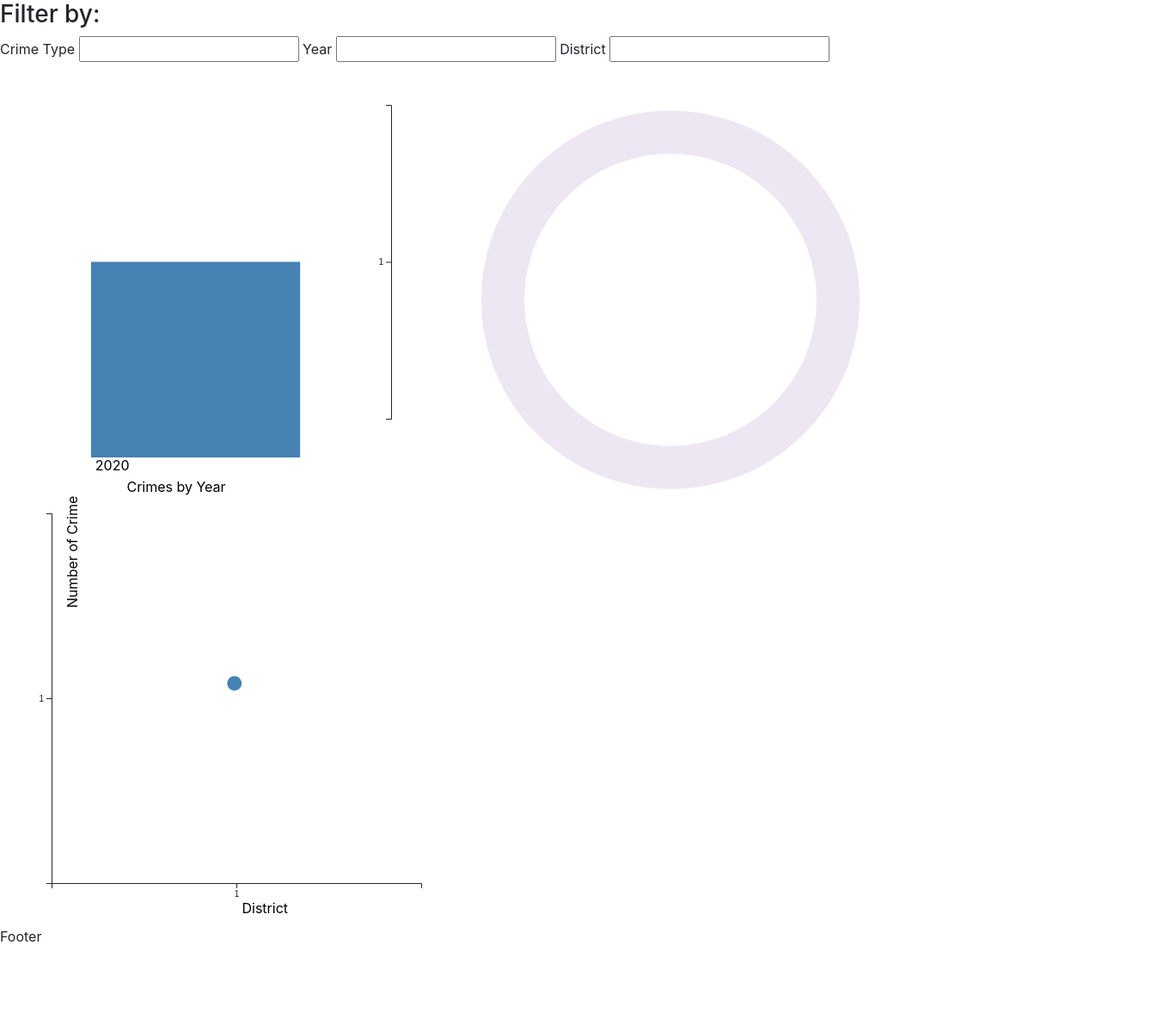
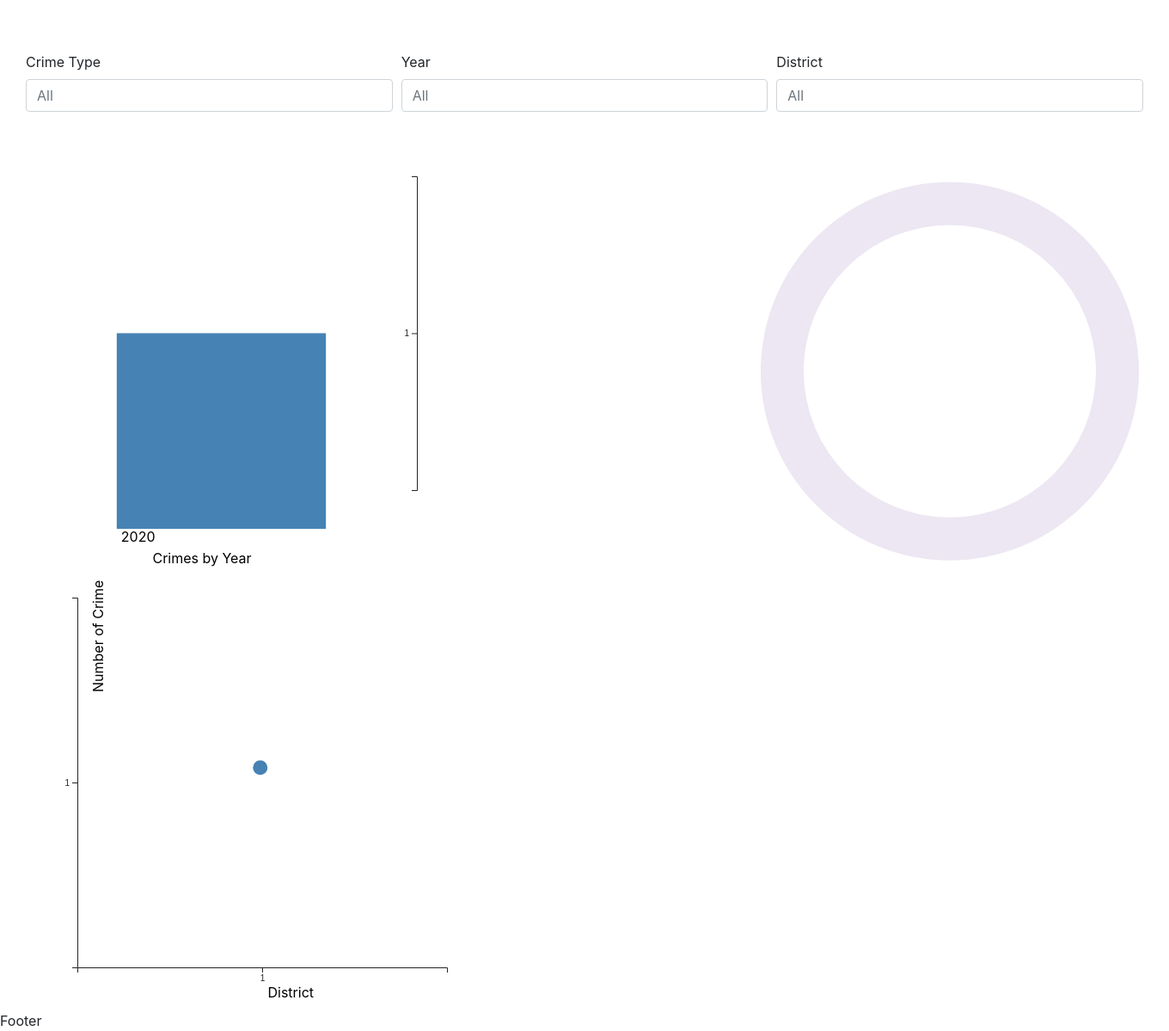
Before and after one commit to marc-wilson/crime-app, a Flask app: page /index in a window 1360 px wide. Shown: the part 87-1286 px from the top of the page at 86% size. Before the commit the page ends 1188 px from the top, so only its background shows below. Run offline with Flask 2, Linux system fonts and the light colour scheme; tables that the repository leaves empty hold one stand-in row (Sample ...); style sheets or scripts are compiled from the project's sources; some libraries are stand-ins or nearby versions.

Commit message:
cleaned up index layout

```diff
--- /dev/null
+++ b/static/styles/index.css
@@ -0,0 +1,20 @@
+#indexPage {
+  padding: 0 30px;
+  margin: auto; }
+  #indexPage #welcome {
+    padding: 15px 0;
+    text-align: center; }
+  #indexPage #filtersContainer {
+    padding: 30px 0; }
+    #indexPage #filtersContainer #inputs {
+      display: grid;
+      grid-template-columns: repeat(3, 1fr);
+      grid-gap: 10px; }
+  #indexPage #charts {
+    display: grid;
+    grid-template-columns: repeat(3, 1fr);
+    grid-gap: 15px; }
+    #indexPage #charts #barChart {
+      grid-column: 1 / 3; }
+
+/*# sourceMappingURL=index.css.map */
--- a/templates/index.html
+++ b/templates/index.html
@@ -1,42 +1,53 @@
 {% extends "layout.html" %}
 {% block content %}
-
-    <body>
-    {%  if session_username is defined %}
+    <link rel="stylesheet" href="../static/styles/index.css"/>
+    <section id="indexPage">
+        <div id="welcome">
+            {% if session_username is defined %}
                 <h1>Welcome, {{ session_username }}</h1>
             {% endif %}
-
-    <h3>Filter by:</h3>
-
+        </div>
+        <section id="filtersContainer">
+            <div id="inputs">
+                <div class="input-container">
                     <label for="typeFilter">Crime Type</label>
-    <input list="typeFilterOptions" id="typeFilter" name="typeFilter" />
+                    <input list="typeFilterOptions" id="typeFilter" name="typeFilter" class="form-control"
+                           placeholder="All"/>
                     <datalist id="typeFilterOptions">
                         {% for t in typeOptions %}
                             <option value="{{ t }}">
                         {% endfor %}
                     </datalist>
-
+                </div>
+                <div class="input-container">
                     <label for="yearFilter">Year</label>
-    <input list="yearFilterOptions" id="yearFilter" name="yearFilter" />
+                    <input list="yearFilterOptions" id="yearFilter" name="yearFilter" class="form-control"
+                           placeholder="All"/>
                     <datalist id="yearFilterOptions">
                         {% for y in yearOptions %}
                             <option value="{{ y }}">
                         {% endfor %}
                     </datalist>
-
+                </div>
+                <div class="input-container">
                     <label for="districtFilter">District</label>
-    <input list="districtFilterOptions" id="districtFilter" name="districtFilter" />
+                    <input list="districtFilterOptions" id="districtFilter" name="districtFilter" class="form-control"
+                           placeholder="All"/>
                     <datalist id="districtFilterOptions">
                         {% for d in districtOptions %}
                             <option value="{{ d }}">
                         {% endfor %}
                     </datalist>
-
+                </div>
+            </div>
+        </section>
+        <section id="charts">
             <svg width="500" height="500" id="barChart"></svg>
             <svg width="500" height="500" id="donutChart"></svg>
             <svg width="500" height="500" id="scatterChart"></svg>
+        </section>
         <script type="text/javascript" src="https://cdnjs.cloudflare.com/ajax/libs/d3/5.7.0/d3.js"></script>
         <script src="static/js/year_type_district.js"></script>
-    </body>
+    </section>
 
 {% endblock %}
```
Also changed, not shown: static/styles/index.scss (added, +24 -0 lines). Lines whose indentation alone changed are shown as unchanged.
